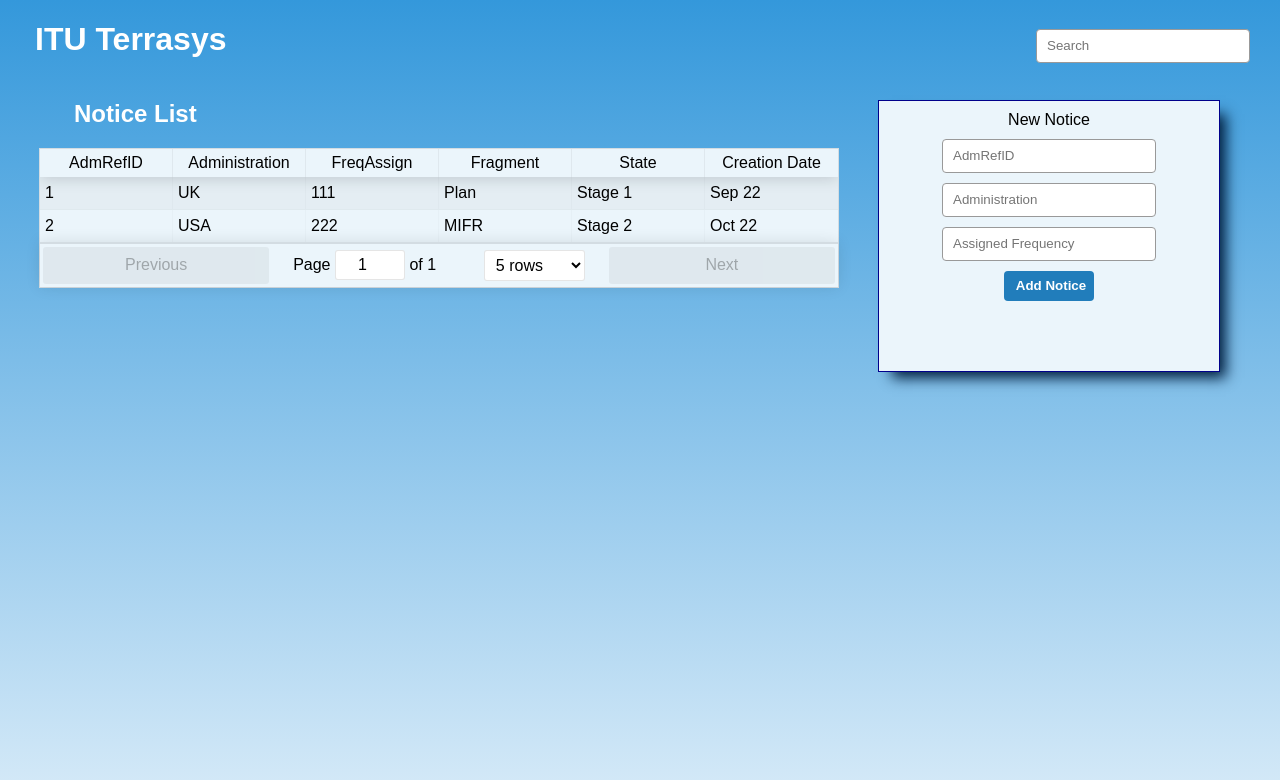
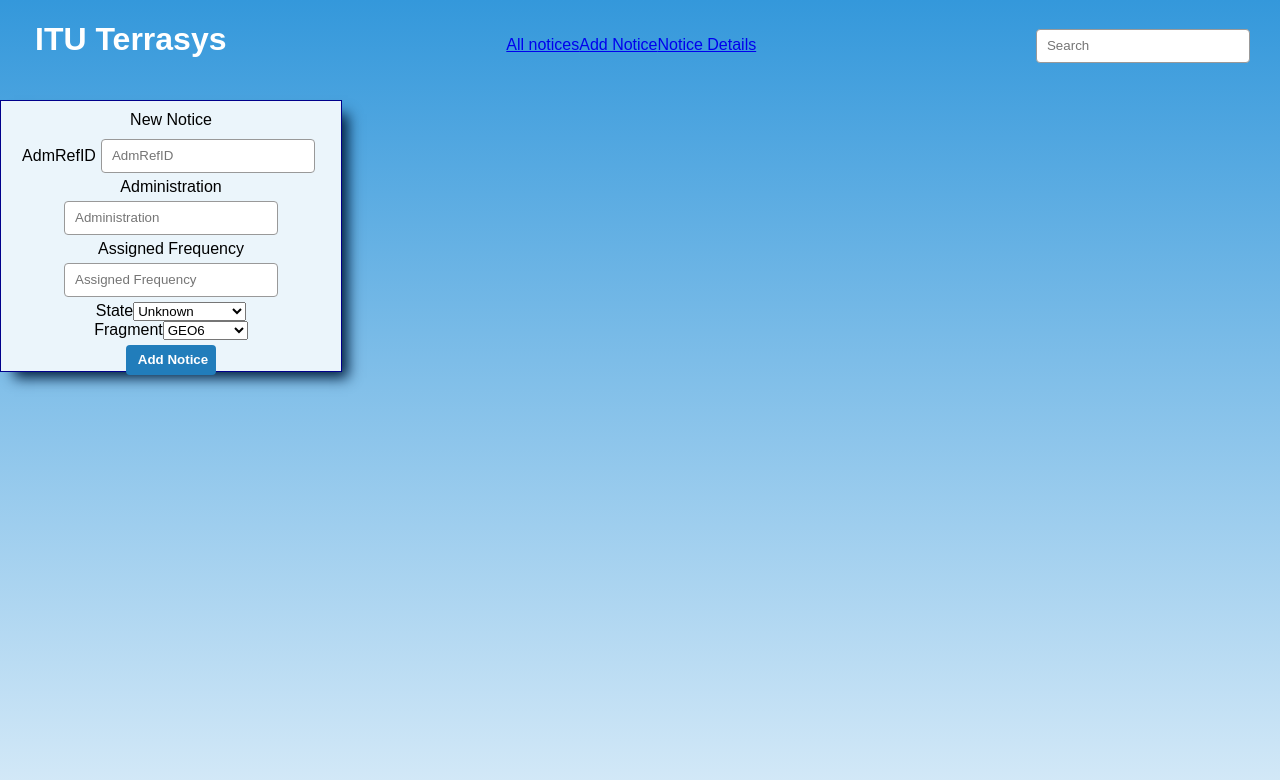
Before and after one commit to chinins/terrasys, a React (Create React App) app in the folder client/: page /new-notice in a window 1280 px wide. Shown: the top 780 px of the page. Built offline with nearby package versions, Linux system fonts and the light colour scheme.

Commit message:
add routing, update input form

```diff
--- a/client/package.json
+++ b/client/package.json
@@ -5,6 +5,7 @@
   "dependencies": {
     "react": "^16.4.2",
     "react-dom": "^16.4.2",
+    "react-router-dom": "^4.3.1",
     "react-scripts": "1.1.5",
     "react-table": "^6.8.6"
   },
--- a/client/src/App.js
+++ b/client/src/App.js
@@ -3,6 +3,12 @@
 import AppHeader from './containers/AppHeader';
 import Dashboard from './containers/Dashboard';
 import noticeArray from './mock-data/mock';
+import NoticeDetails from './components/NoticeDetails';
+
+
+import { Route, Link } from 'react-router-dom';
+import NewNotice from './containers/NewNotice';
+
 
 class App extends Component {
   constructor (props) {
@@ -24,7 +30,9 @@
     return (
       <div className="App">
         <AppHeader/>
-        <Dashboard onNoticeCreate={this.createNotice}></Dashboard>
+        <Route exact={true} path="/" render={() => <Dashboard notices={this.state.notices}/>}/>
+        <Route path="/details" component={NoticeDetails}/>
+        <Route path="/new-notice" render={() => <NewNotice onNoticeCreate={this.createNotice}/>} />
       </div>
     );
   }
--- a/client/src/containers/AppHeader.js
+++ b/client/src/containers/AppHeader.js
@@ -1,10 +1,17 @@
 import React, { Component } from 'react';
+import { Link } from 'react-router-dom';
+
 
 export default class AppHeader extends Component {
   render () {
     return (
       <header className="app-header">
         <h1 className="app-title">ITU Terrasys</h1>
+        <nav>
+          <Link to='/'>All notices</Link>
+          <Link to='/new-notice'>Add Notice</Link>
+          <Link to='/details'>Notice Details</Link>
+        </nav>
         <div className="search">
           <input type="text" placeholder="Search"></input>
         </div>
--- a/client/src/containers/Dashboard.js
+++ b/client/src/containers/Dashboard.js
@@ -1,27 +1,18 @@
 import React, { Component } from 'react';
-import NewNotice from './NewNotice';
-import noticeArray from '../mock-data/mock';
 import NoticeTable from './NoticeTable';
-import ReactTable from 'react-table';
-import "react-table/react-table.css";
 
-
+import { Route, Link } from 'react-router-dom';
 
 export default class Dashboard extends Component {
-
-
   render () {
-    const data = noticeArray;
-
     return (
       <div className="Dashboard">
         <div className="NoticeList">
-          <h2>Notice List</h2>
-          <NoticeTable notices={data}></NoticeTable>
+          <h2>
+            <Link to="/details">Notice List</Link>
+          </h2>
+          <NoticeTable notices={this.props.notices}></NoticeTable>
         </div>
-
-        <NewNotice onNoticeCreate={this.props.onNoticeCreate}></NewNotice>
-
       </div>
     )
   }
--- a/client/src/containers/NewNotice.js
+++ b/client/src/containers/NewNotice.js
@@ -2,14 +2,14 @@
 
 export default class NewNotice extends Component {
   state = {
-    adminRefId: '',
+    admRefId: '',
     administration: '',
     freqAssigned: ''
   }
 
   handleIdChange = (e) => {
     this.setState({
-      adminRefId: e.target.value
+      admRefId: e.target.value
     })
   }
 
@@ -27,22 +27,46 @@
 
   submitForm = (e) => {
     e.preventDefault();
-    console.log('got here')
     this.props.onNoticeCreate(this.state);
     this.setState({
-      adminRefId: '',
+      admRefId: '',
       administration: '',
       freqAssigned: ''
     })
   }
 
+  renderDropDown = (arr) => {
+    return arr.map((el, index) => (
+      <option value={el} key={index}>{el}</option>
+    ))
+  }
+
   render () {
+    const stages = ['Unknown', 'Recieved', 'PreProccessed', 'InProcess', 'Completed', 'Paused', 'Removed'];
+    const fragments = ['GEO6', 'ST61', 'NTFD_RR'];
+
     return (
       <div className="NewNotice">New Notice
         <form className="new-notice-form" onSubmit={this.submitForm}>
-          <input type="text" placeholder="AdmRefID" onChange={this.handleIdChange} value={this.state.adminRefId}></input>
-          <input type="text" placeholder="Administration" onChange={this.handleAdminChange} value={this.state.administration}></input>
-          <input type="text" placeholder="Assigned Frequency" onChange={this.handleFreqChange} value={this.state.freqAssigned}></input>
+          <label>AdmRefID
+            <input type="text" placeholder="AdmRefID" onChange={this.handleIdChange} value={this.state.admRefId}></input>
+          </label>
+          <label>Administration
+            <input type="text" placeholder="Administration" onChange={this.handleAdminChange} value={this.state.administration}></input>
+          </label>
+          <label>Assigned Frequency
+            <input type="text" placeholder="Assigned Frequency" onChange={this.handleFreqChange} value={this.state.freqAssigned}></input>
+            </label>
+          <label>State
+            <select value={this.state.stage}>
+              {this.renderDropDown(stages)}
+            </select>
+          </label>
+          <label>Fragment
+            <select value={this.state.stage}>
+              {this.renderDropDown(fragments)}
+            </select>
+          </label>
           <input type="submit" value="Add Notice"></input>
         </form>
       </div>
--- a/client/src/index.js
+++ b/client/src/index.js
@@ -3,6 +3,11 @@
 import './index.css';
 import App from './App';
 import registerServiceWorker from './registerServiceWorker';
+import { BrowserRouter } from 'react-router-dom';
 
-ReactDOM.render(<App />, document.getElementById('root'));
+ReactDOM.render(
+  <BrowserRouter>
+    <App />
+  </BrowserRouter>
+, document.getElementById('root'));
 registerServiceWorker();
```
Also changed, not shown: 1 other file (tests, documents, lock files or other folders).
